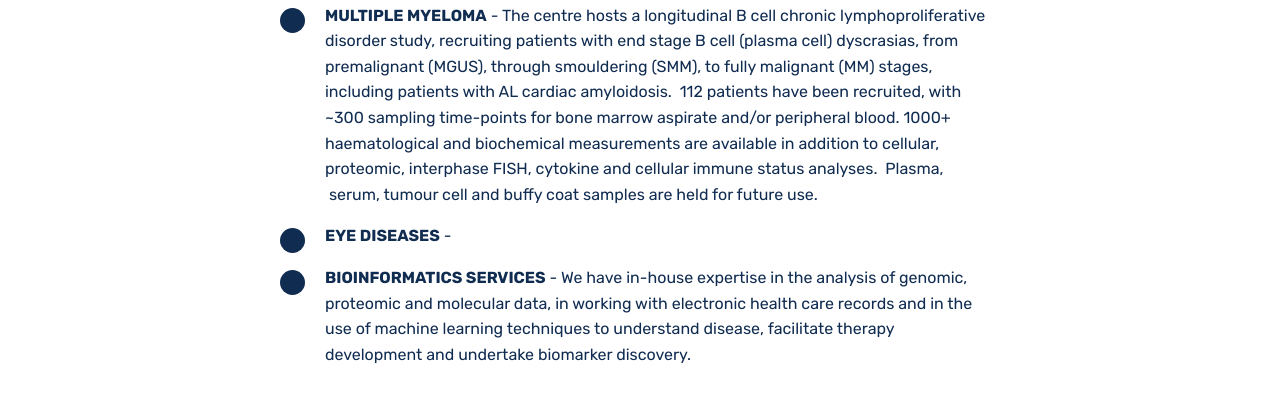
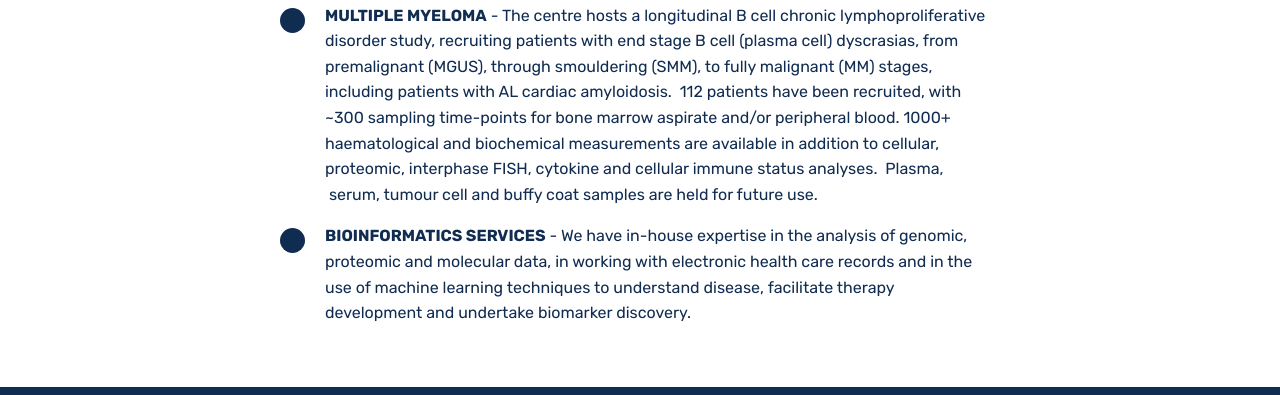
Before and after one commit to stratifiedmedicine/UGP, a plain HTML site: page ForResearchers.html in a window 1280 px wide. Shown: the part 1281-1676 px from the top of the page. Drawn offline with nearby package versions, Linux system fonts and the light colour scheme.

Commit message:
Update ForResearchers.html

```diff
--- a/ForResearchers.html
+++ b/ForResearchers.html
@@ -117,7 +117,6 @@ We hold patient samples and data across the disease areas indicated below, cover
         <div class="media-container-row">
             <div class="mbr-text counter-container col-12 col-md-8 mbr-fonts-style display-7">
                 <ul>
-                    <li><strong>EYE DISEASES</strong>&nbsp;-</li>
                     <li><strong>BIOINFORMATICS SERVICES</strong>&nbsp;- We have in-house expertise in the analysis of genomic, proteomic and molecular data, in working with electronic health care records and in the use of machine learning techniques to understand disease, facilitate therapy development and undertake biomarker discovery.&nbsp;</li>
                 </ul>
             </div>
```
